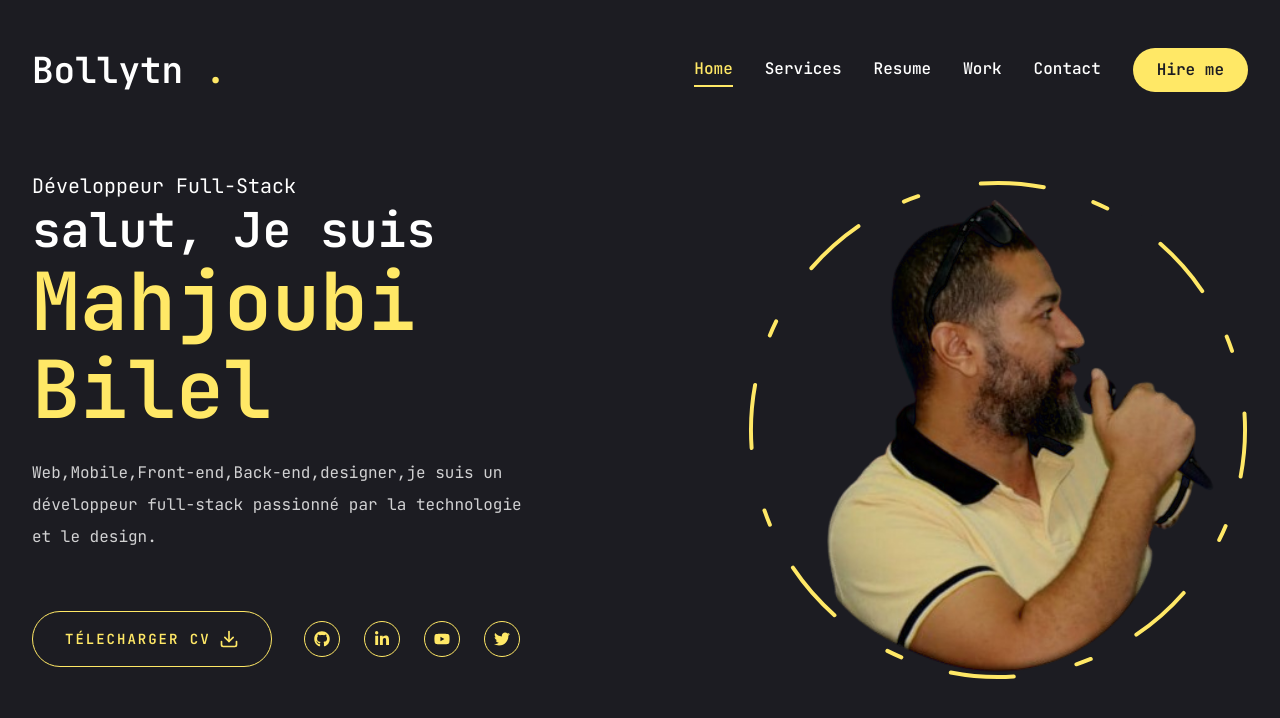
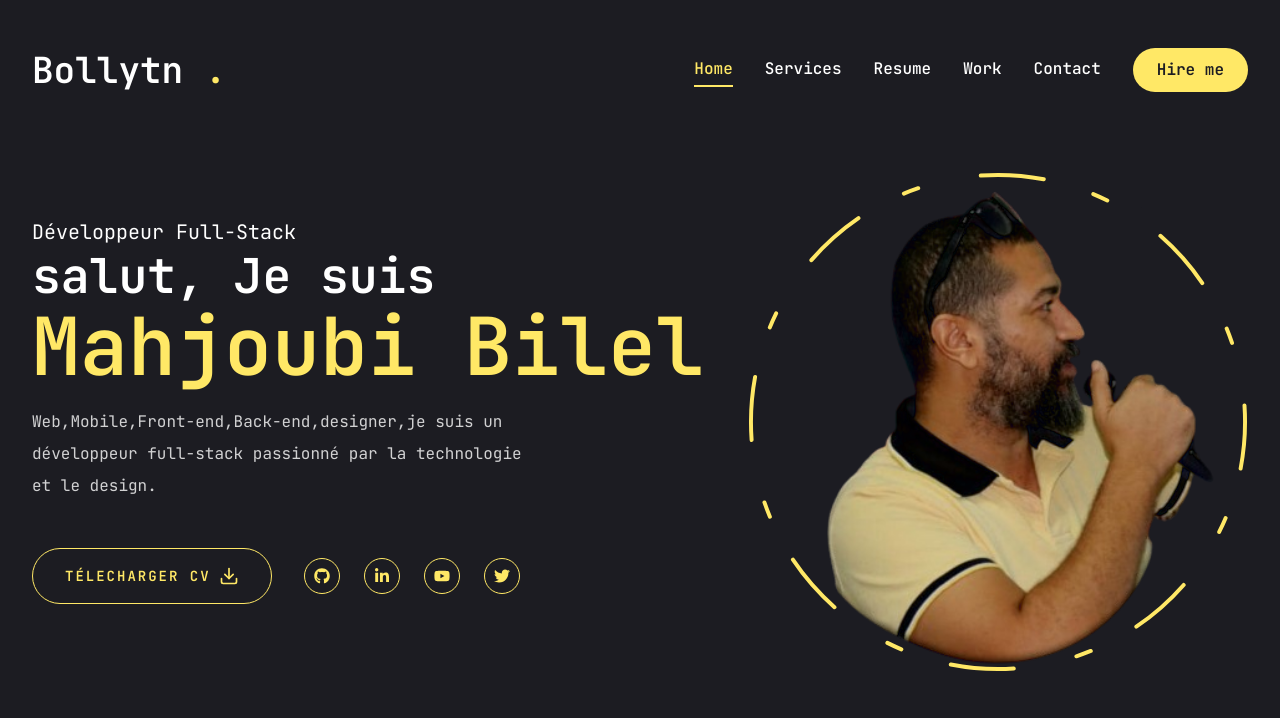
Before and after one commit to bollytn/prof.info, a Next.js app: page / in a window 1280 px wide. Shown: the top 718 px of the page. Built offline with nearby package versions, Linux system fonts and the light colour scheme.

Commit message:
page done

```diff
--- a/app/page.jsx
+++ b/app/page.jsx
@@ -11,10 +11,10 @@ export default function Home() {
           {/* text*/}
           <div className="text-center xl:text-left order-2 xl:order-none">
             <span className='text-xl'>Développeur Full-Stack</span>
-            <h1 className='h2 mb-6'>
+            <h1 className='h2 mb-4'>
               salut, Je suis <br /> <span className='text-accent capitalize h1'>mahjoubi bilel</span>
             </h1>
-            <p className='max-w-[500px] mb-9 text-white/80'>Web,Mobile,Front-end,Back-end,designer,je suis un développeur full-stack passionné par la technologie et le design.</p>
+            <p className='max-w-[500px] mb-6 text-white/80'>Web,Mobile,Front-end,Back-end,designer,je suis un développeur full-stack passionné par la technologie et le design.</p>
             {/* btn && social*/}
             <div className='flex flex-col xl:flex-row items-center gap 8'>
               <Button
@@ -24,7 +24,7 @@ export default function Home() {
                 <span>Télecharger CV</span>
                 <FiDownload className='text-xl' />
               </Button>
-              <div className='mb-8 mt-8 xl:mb-8 ml-8'>
+              <div className='ml-0 mt-8 xl:mb-8 ml-8'>
                 <Social containerStyles='flex gap-6'
                   iconStyles='w-9 h-9 border border-accent rounded-full flex justify-center items-center text-accent text-base
               hover:bg-accent hover:text-primary hover:transition-all duration-500'/>
@@ -32,7 +32,7 @@ export default function Home() {
             </div>
           </div>
           {/* photo*/}
-          <div className='order-1 ml-12 xl:order-none mb-8 xl:mb-0'>
+          <div className='order-1 ml-5 xl:order-none mb-8 xl:mb-0'>
             <Photo />
           </div>
         </div>
```
